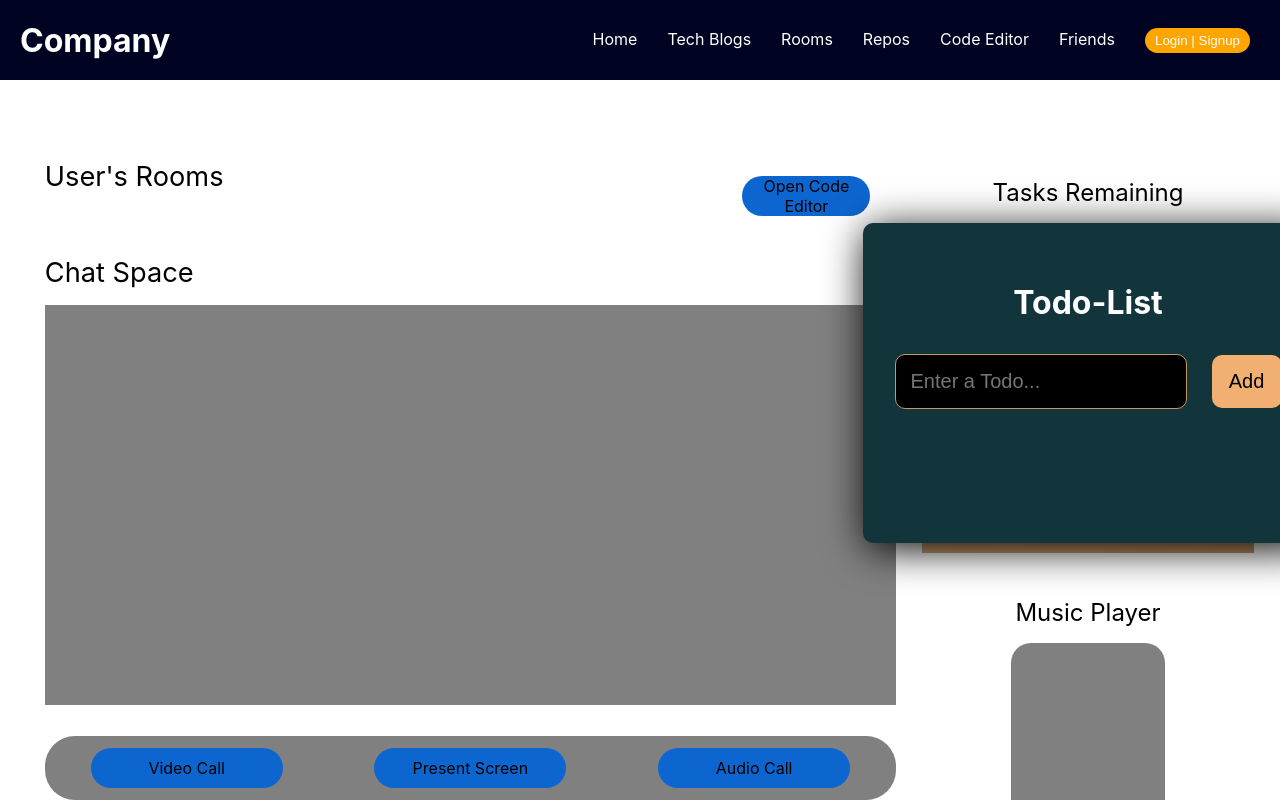
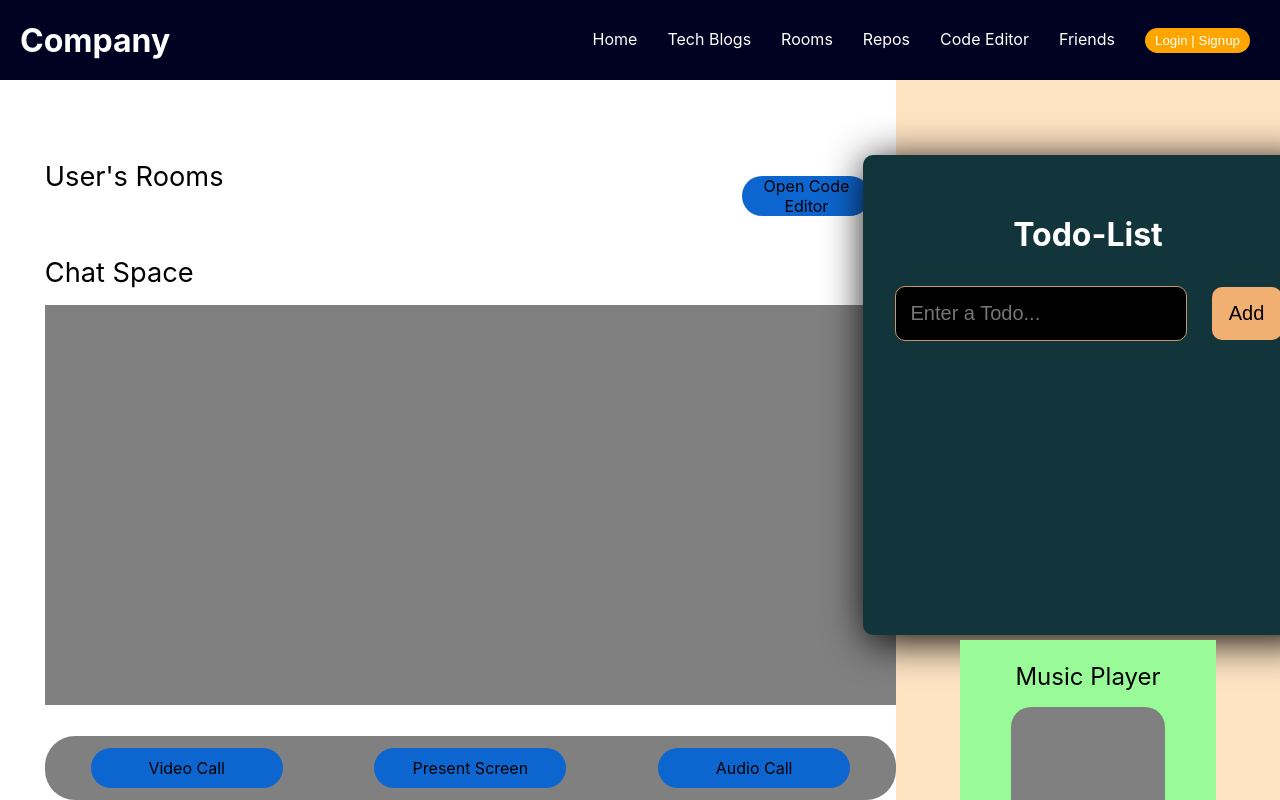
Before and after one commit to shardakumari505/webdevnelan, a React (Create React App) app: page /userrooms in a window 1280 px wide. Shown: the top 800 px of the page. Built offline with nearby package versions, Linux system fonts and the light colour scheme.

Commit message:
Modified and built todos app

```diff
--- a/src/components/to-do-list/TodoForm.js
+++ b/src/components/to-do-list/TodoForm.js
@@ -1,7 +1,21 @@
-import React from 'react';
+import React,{useEffect} from 'react';
 import {v4 as uuidv4} from "uuid";
 
-const TodoForm =({input, setInput, todos, setTodos}) =>{
+const TodoForm =({input, setInput, todos, setTodos, editTodo, setEditTodo}) =>{
+
+    const updateTodo = (title, id, completed) => {
+        const newTodo = todos.map((todo) =>
+            todo.id === id? {title, id, completed} :todo
+        );
+    }
+    useEffect(() => {
+        if (editTodo) {
+            setInput(editTodo.title);
+        }
+        else{
+            setInput("");
+        }
+    }, [setInput, editTodo]);
 
     const onInputChange = (event) => {
         setInput(event.target.value);
@@ -9,13 +23,18 @@ const TodoForm =({input, setInput, todos, setTodos}) =>{
 
     const onFormSubmit = (event)  =>{
         event.preventDefault();
-        setTodos([...todos, {id:uuidv4(), title:input, completed:false}]);
+        if(!editTodo){
+            setTodos([...todos, {id:uuidv4(), title:input, completed:false}]);
         setInput("");
+        }
+        else{
+            updateTodo(input, editTodo.id, editTodo.completed)
+        }
     }
     return(<form onSubmit={onFormSubmit}>
         <input type="text" placeholder="Enter a Todo..." className='task-input' value={input} required onChange={onInputChange} />
         <button className='button-add' type="submit">
-            Add
+            {editTodo ? "OK" : "Add"}
         </button>
     </form>);
 }
--- a/src/components/to-do-list/TodosList.js
+++ b/src/components/to-do-list/TodosList.js
@@ -1,6 +1,6 @@
 import React from 'react';
 
-const TodosList = ({todos, setTodos}) =>{
+const TodosList = ({todos, setTodos, setEditTodo}) =>{
 
     const handleComplete = (todo) =>{
         setTodos(
@@ -8,27 +8,33 @@ const TodosList = ({todos, setTodos}) =>{
                 if(item.id === todo.id){
                     return {...item, completed: !item.completed}
                 }
+                return item;
             })
         )
+    }
+
+    const handleEdit = ({id}) => {
+        const findTodo = todos.find((todo) => todo.id === id);
+        setEditTodo(findTodo);
     }
 
     const handleDelete = ({id}) =>{
         setTodos(todos.filter((todo) => todo.id !== id))
     };
-    return(<div>
+    return(<div className='todo-list-item-all'>
         {todos.map((todo) => (
             <li className='list-item' key={todo.id}>
                 <input
                 type="text"
                 value={todo.title}
-                className="list"
+                className={`list ${todo.completed ? "complete" : "" }`}
                 onChange={(event) => event.preventDefault()}
                 />
                 <div>
                     <button className='button-complete task-button' onClick={() => handleComplete(todo)}>
                         <i className='fa fa-check-circle'></i>
                     </button>
-                    <button className='button-edit task-button'>
+                    <button className='button-edit task-button' onClick={() => handleEdit(todo)}>
                         <i className='fa fa-edit'></i>
                     </button>
                     <button className='button-delete task-button' onClick={() => handleDelete(todo)}>
--- a/src/components/to-do-list/to-do.js
+++ b/src/components/to-do-list/to-do.js
@@ -1,4 +1,4 @@
-import React, {useState} from 'react';
+import React, {useState, useEffect} from 'react';
 import "./to-do.scss";
 import TodoHeader from './TodoHeader';
 import TodoForm from "./TodoForm";
@@ -6,8 +6,14 @@ import TodosList from './TodosList';
 
 const ToDo = () =>{
 
+    const initialState = JSON.parse(localStorage.getItem("todos")) || [];
     const [input, setInput] = useState("");
     const [todos, setTodos] = useState([]);
+    const [editTodo, setEditTodo] = useState(null);
+
+    useEffect(() => {
+        localStorage.setItem("todos", JSON.stringify(todos));
+    }, [todos]);
 
     return(<div className='container'>
         <div className='app-wrapper'>
@@ -20,10 +26,12 @@ const ToDo = () =>{
                 setInput = {setInput}
                 todos = {todos}
                 setTodos = {setTodos}
+                editTodo={editTodo}
+                setEditTodo={setEditTodo}
                 />
             </div>
             <div>
-                <TodosList todos={todos} setTodos={setTodos} />
+                <TodosList todos={todos} setTodos={setTodos} setEditTodo={setEditTodo} />
             </div>
         </div>
     </div>);
--- a/src/components/to-do-list/to-do.scss
+++ b/src/components/to-do-list/to-do.scss
@@ -3,9 +3,10 @@
     padding: 0;
 }
 .container{
-    background: linear-gradient(to right bottom, #e1b382, #c89666);
+    // background: linear-gradient(to right bottom, #e1b382, #c89666);
+    background: transparent;
     width: 100%;
-    min-height: 40vh;
+    height: 60vh;
     display: flex;
     justify-content: center;
     align-items: center;
@@ -13,7 +14,7 @@
 .app-wrapper{
     background-color: #12343b;
     min-width: 450px;
-    min-height: 40vh;
+    height: 60vh;
     padding: 30px;
     box-sizing: border-box;
     border-radius: 10px;
@@ -45,11 +46,16 @@
     background-color: #f1af71;
     cursor: pointer;
 }
+.todo-list-item-all{
+    overflow-y: scroll;
+    height: 30vh;
+}
 .list-item{
     display: flex;
     margin: 20px 0;
     border: 1px solid #ccc;
     padding: 10px;
+    width: 22.5vw;
     max-height: 30px;
 }
 
--- a/src/pages/user-rooms/user-rooms.js
+++ b/src/pages/user-rooms/user-rooms.js
@@ -24,10 +24,8 @@ const UserRooms = () => {
             </div>
         </div>
         <div className='user-room-right'>
-            <div className='user-room-task-remaining'>
-                <div className='user-room-task-remaining-title'>Tasks Remaining</div>
-                <div className='user-room-task-remaining-card'><ToDo /></div>
-            </div>
+            <div className='user-room-task-remaining'><ToDo /></div>
+
             <div className='user-room-music-player'>
                 <div className='user-room-music-player-title'>Music Player</div>
                 <div className='user-room-music-player-card'></div>
--- a/src/pages/user-rooms/user-rooms.scss
+++ b/src/pages/user-rooms/user-rooms.scss
@@ -93,7 +93,7 @@
 .user-room-right{
     height: auto;
     width: 30%;
-    // background-color: bisque;
+    background-color: bisque;
     display: flex;
     flex-direction: column;
     text-align: center;
@@ -101,7 +101,7 @@
     margin-bottom: 10vh;
 }
 .user-room-task-remaining{
-    height: 50vh;
+    height: 60vh;
     margin-top: 20vh;
     width: 28vw;
     display: flex;
@@ -114,23 +114,15 @@
 .user-room-task-remaining-title{
     font-size: 1.5rem;
 }
-.user-room-task-remaining-card{
-    margin-top: 2vh;
-    height: 40vh;
-    width: 26vw;
-    border-radius: 20px;
-    background-color: gray;
-}
 .user-room-music-player{
     height: 35vh;
-    margin-top: 2vh;
     width: 20vw;
     display: flex;
     flex-direction: column;
     text-align: center;
     align-items: center;
     justify-content: center;
-    // background-color: salmon;
+    background-color: palegreen;
 }
 .user-room-music-player-title{
     font-size: 1.5rem;
```
Also changed, not shown: src/components/music-player/music-player.js (added), src/components/music-player/music-player.scss (added).
